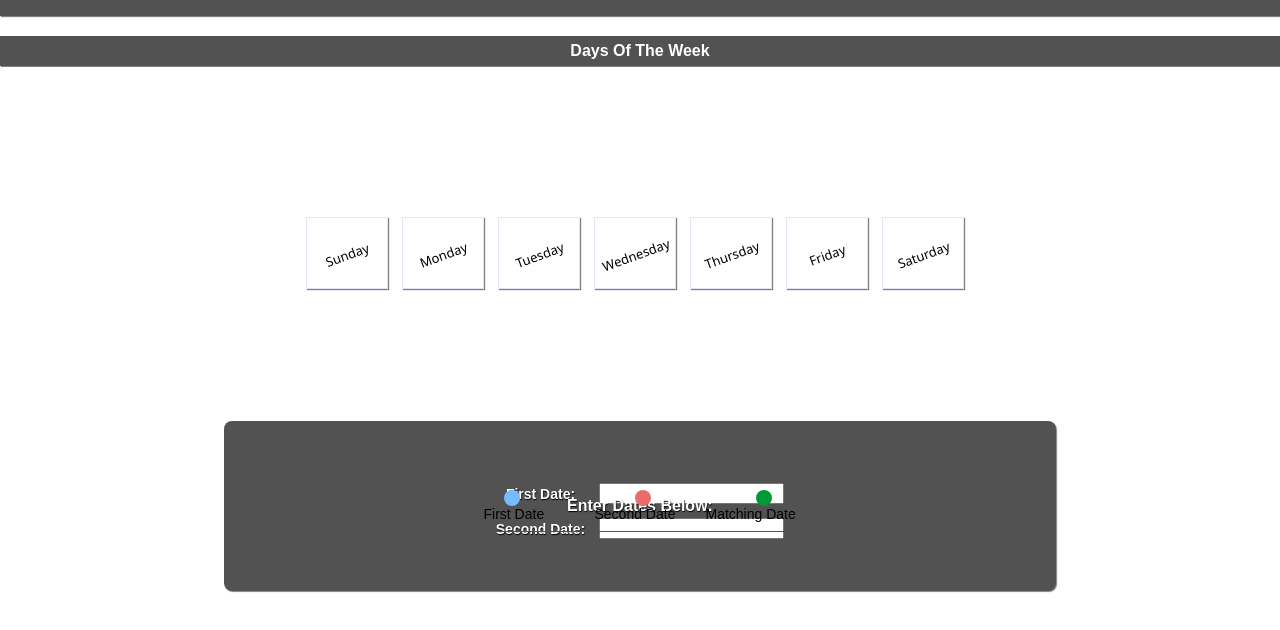
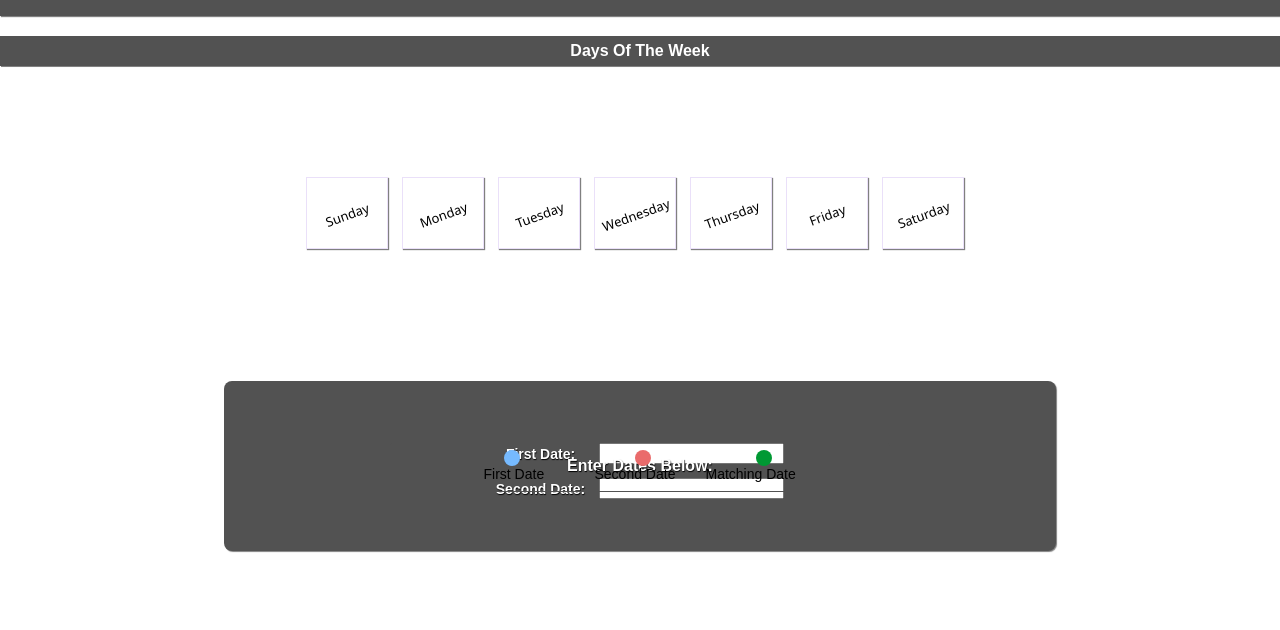
Before and after one commit to GarethW1994/Matching_Days, a plain HTML site: page index.html in a window 1280 px wide. Shown: the part 64-694 px from the top of the page. Drawn offline with Linux system fonts and the light colour scheme.

Commit message:
save changes

```diff
--- a/css/style.css
+++ b/css/style.css
@@ -2,7 +2,7 @@ html, body {
     margin: 0;
     padding: 0;
     width: 100%;
-    height: 100%;
+    height: 90%;
 }
 .header {
     padding: 0;
@@ -21,7 +21,7 @@ html, body {
 
 .dayBar {
     width: 100%;
-    height: 100%;
+    height: 90%;
     margin: 170px 0;
     padding: 0;
     position: absolute;
```
